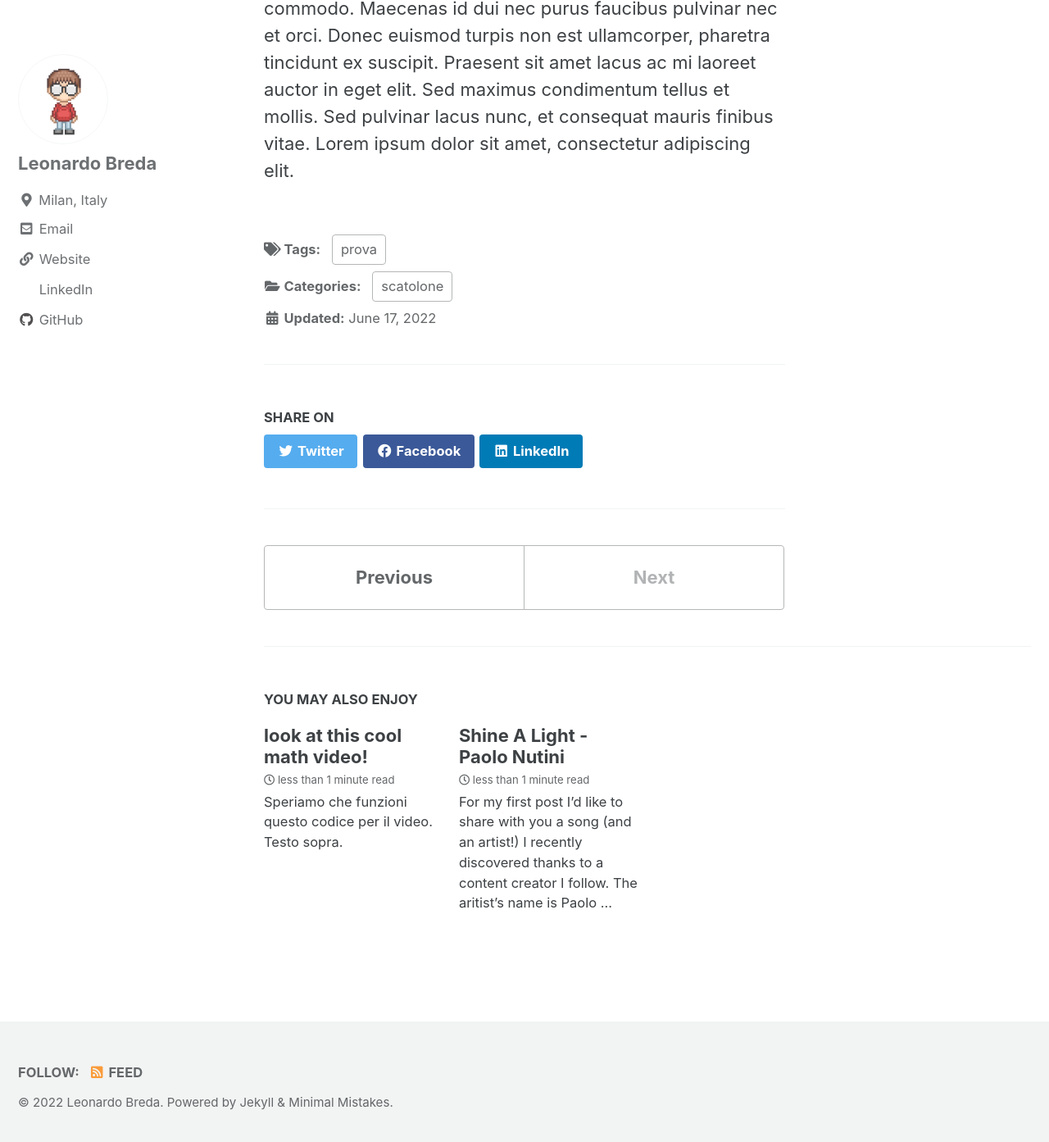
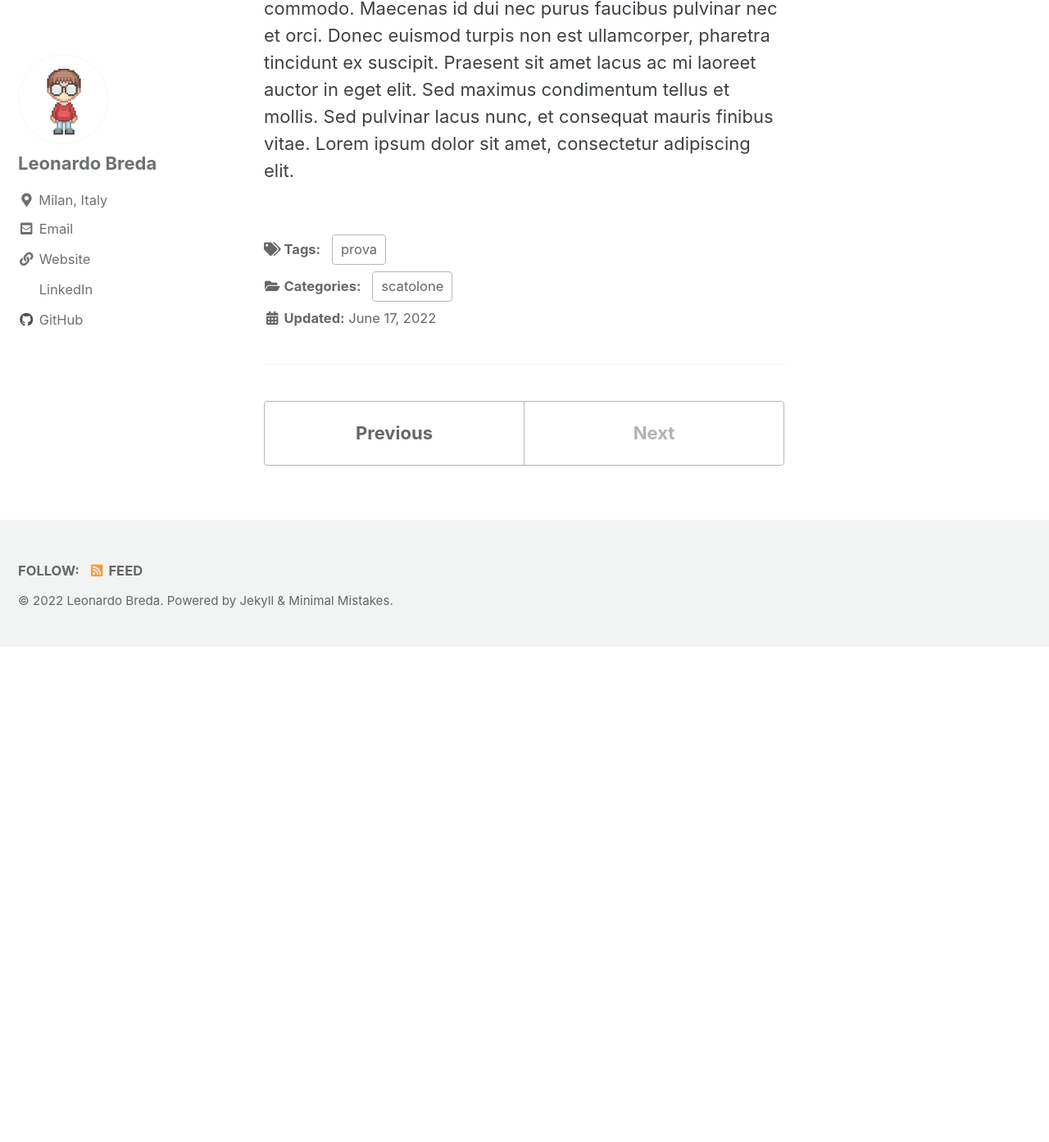
Before and after one commit to leo-breda/leo-breda.github.io, a Jekyll site: the page built from scatolone/_posts/2022-06-17-ProvaScatolone2.md, in a window 1280 px wide and 1400 px high, scrolled down 669 px. Shown: the top 1393 px of the window at 82% size. Built offline with Jekyll 4.4.1, drawn with Linux system fonts in a browser that asks for light colours; cached includes are drawn as plain includes; after the commit the page ends 1458 px from its top, so only the background shows below that; some of the changed lines change nothing that is shown.

Commit message:
Update _config.yml

```diff
--- a/_config.yml
+++ b/_config.yml
@@ -287,5 +287,5 @@
       author_profile: true
       read_time: true
       comments: # true
-      share: true
-      related: true
+      share: false
+      related: false
```
